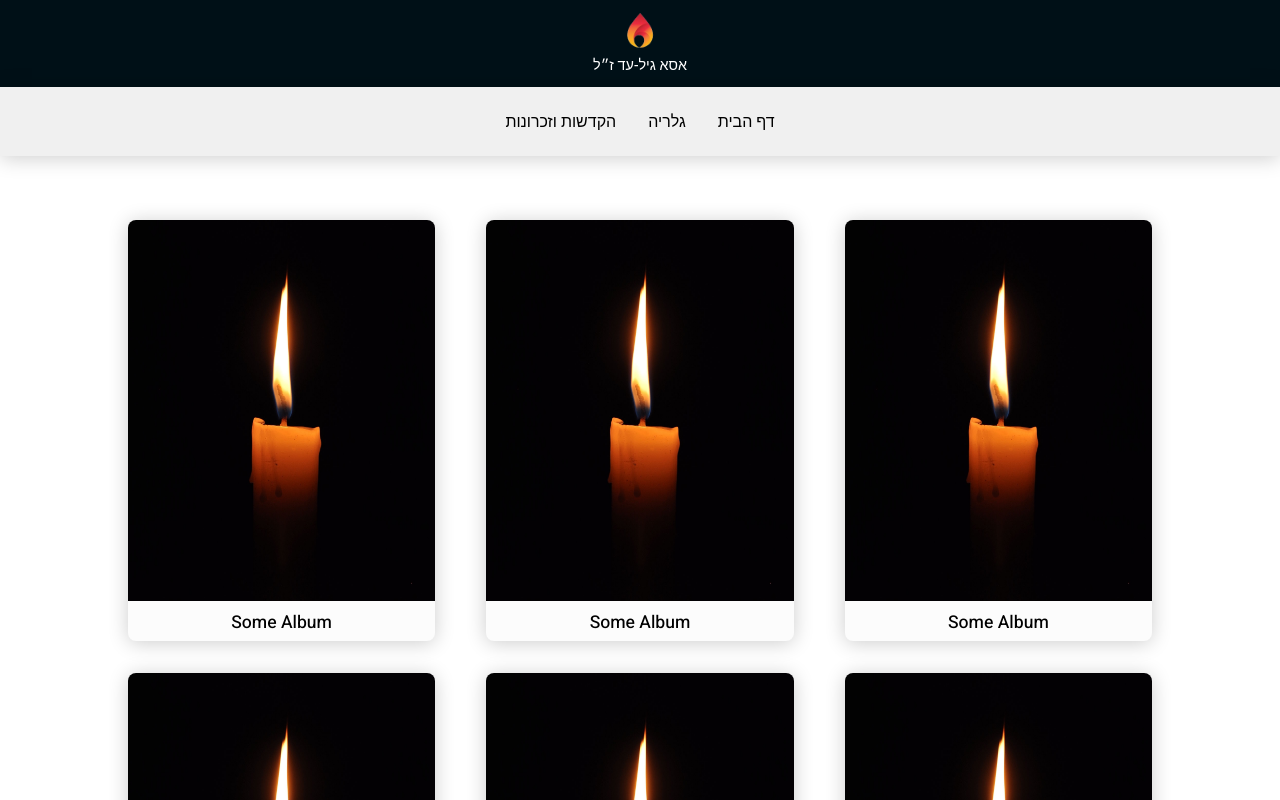
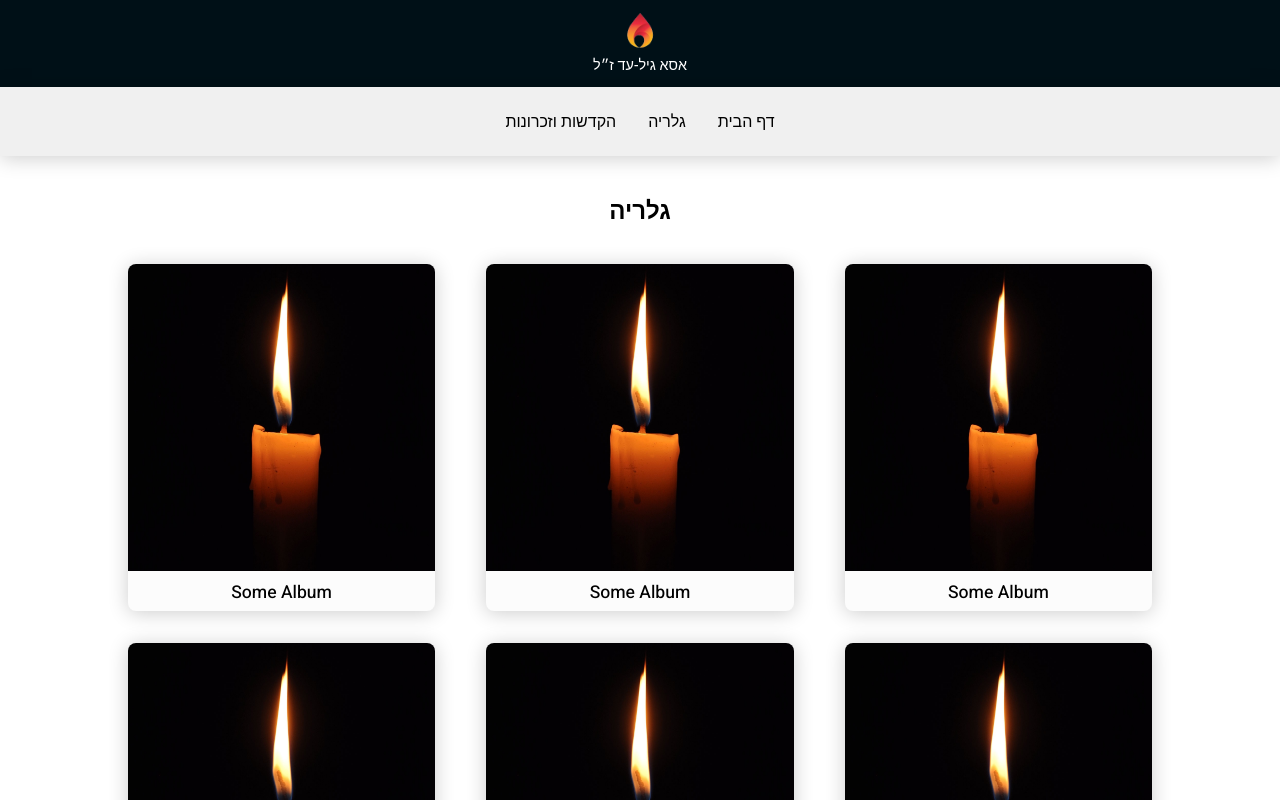
Before and after one commit to Idan-sh/Asa-Memorial, a React (Vite) app in the folder frontend/: page /gallery in a window 1280 px wide. Shown: the top 800 px of the page. Built offline with nearby package versions, Linux system fonts and the light colour scheme; no server answers; a web font is replaced by a local one.

Commit message:
Added title to gallery, with some CSS adjusments.

```diff
--- a/frontend/src/assets/styles/cmps/content/gallery-content/_Gallery.scss
+++ b/frontend/src/assets/styles/cmps/content/gallery-content/_Gallery.scss
@@ -1,6 +1,23 @@
 .gallery-content-container {
-  margin-top: 4rem;
+  margin-top: 1.5rem;
   margin-bottom: 4rem;
+  padding-inline: 10%;
+  height: 100%;
+
+  display: flex;
+  flex-direction: column;
+  align-items: center;
+
+  h2 {
+    margin-bottom: 2.5rem;
+  }
+
+  @media (max-width: 768px) {
+    padding-inline: 1rem;
+  }
+}
+
+.gallery-content-albums-container {
   display: grid;
   grid-template-columns: repeat(3, 1fr);
   justify-content: center;
@@ -8,13 +25,6 @@
   row-gap: 2rem;
   column-gap: 5%;
 
-  padding-inline: 10%;
-  height: 100%;
-
-  @media (max-width: 768px) {
-    padding-inline: 1rem;
-  }
-
   @media (max-width: 384px) {
     grid-template-columns: repeat(2, 1fr);
   }
--- a/frontend/src/assets/styles/cmps/content/gallery-content/_GalleryAlbum.scss
+++ b/frontend/src/assets/styles/cmps/content/gallery-content/_GalleryAlbum.scss
@@ -20,6 +20,10 @@
 
   cursor: pointer;
 
+  &:hover {
+    opacity: 0.9;
+  }
+
   h1 {
     font-size: 110%;
     font-weight: 500;
@@ -36,5 +40,6 @@
     max-width: 100%;
     height: auto;
     object-fit: cover;
+    aspect-ratio: 1;
   }
 }
--- a/frontend/src/cmps/gallery/Gallery.tsx
+++ b/frontend/src/cmps/gallery/Gallery.tsx
@@ -3,6 +3,8 @@ import GalleryAlbum from './GalleryAlbum';
 export default function Gallery() {
   return (
     <div className="gallery-content-container">
+      <h2>גלריה</h2>
+      <div className="gallery-content-albums-container">
         <GalleryAlbum title="Some Album" id="1" />
         <GalleryAlbum title="Some Album" id="2" />
         <GalleryAlbum title="Some Album" id="3" />
@@ -10,5 +12,6 @@ export default function Gallery() {
         <GalleryAlbum title="Some Album" id="5" />
         <GalleryAlbum title="Some Album" id="6" />
       </div>
+    </div>
   );
 }
```
Lines whose indentation alone changed are shown as unchanged.
